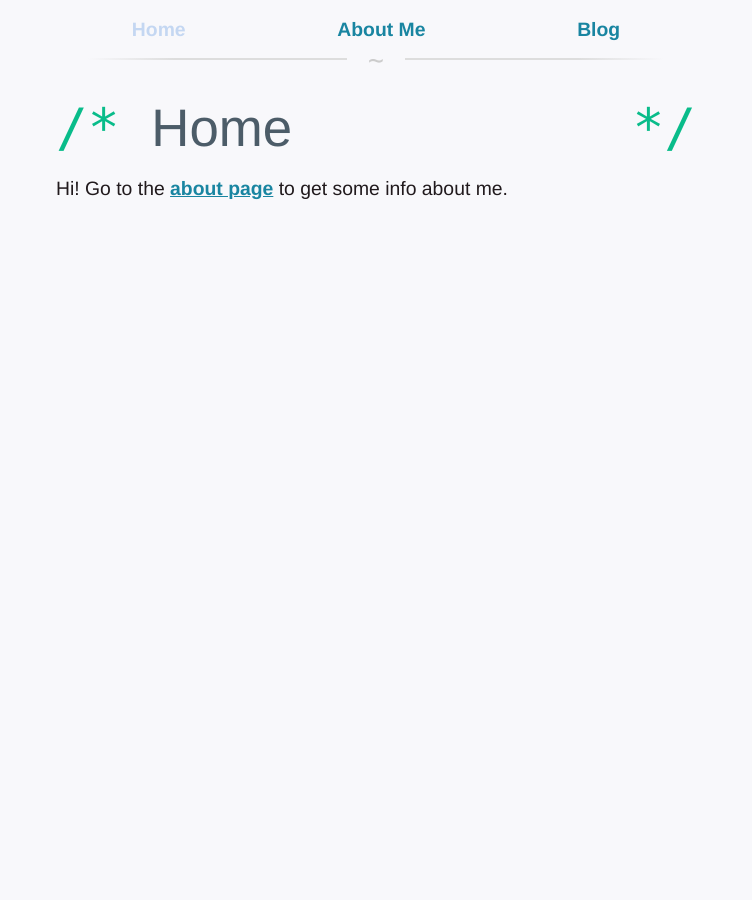
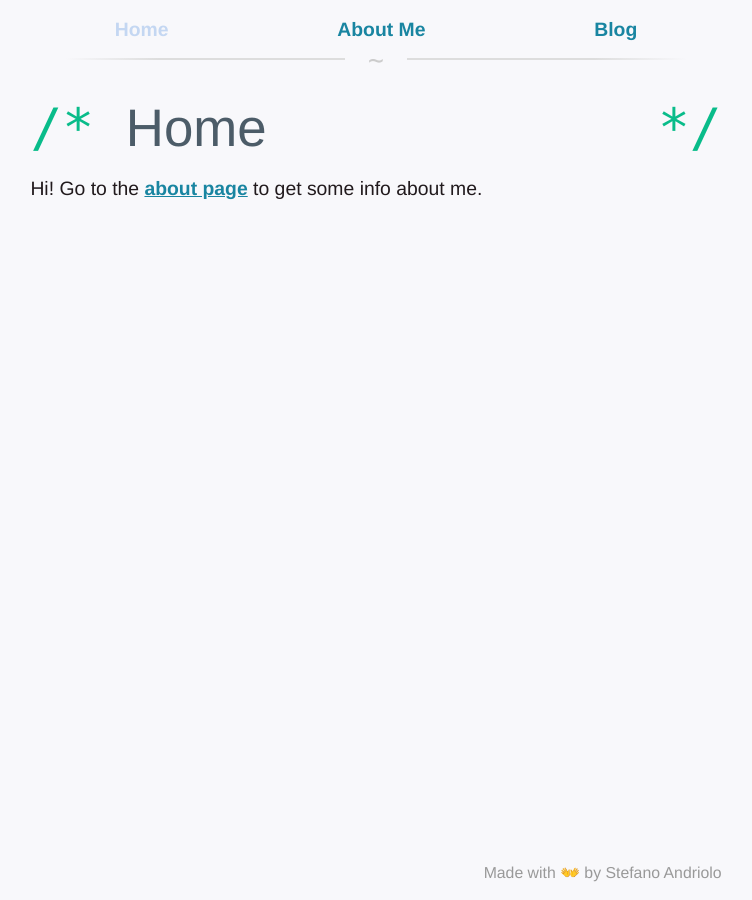
Before and after one commit to steppp/steppp.github.io, a Jekyll site: the page built from index.html, in a window 1280 px wide. Shown: the whole page, without its empty margins (264-1016 px from the left). Built offline with Jekyll 4.4.1, drawn with Linux system fonts in a browser that asks for light colours.

Commit message:
Add basic footer

```diff
--- /dev/null
+++ b/_includes/footer.html
@@ -0,0 +1,3 @@
+<footer>
+  Made with 👐 by Stefano Andriolo
+</footer>
--- a/_layouts/default.html
+++ b/_layouts/default.html
@@ -14,6 +14,7 @@
     <div id="content">
       {% include navigation.html %}
       {{ content }}
+      {% include footer.html %}
     </div>
   </body>
 </html>
--- a/_sass/main.scss
+++ b/_sass/main.scss
@@ -83,15 +83,16 @@ nav > a:visited {
 }
 
 #content {
-  margin-left: 23%;
-  margin-right: 23%;
-  margin-bottom: 1rem;
-  padding-left: 5%;
-  padding-right: 5%;
+  margin-left: 25%;
+  margin-right: 25%;
+  margin-bottom: 0;
   padding-top: $nav-sep-height;
+  padding-bottom: 3rem;
   font-size: 1.1rem;
   color: #211a1d;
-  z-index: -1;
+  box-sizing: border-box;
+  position: relative;
+  min-height: 100vh;
 
   p, li {
     line-height: 1.3rem;
@@ -202,21 +203,38 @@ h1::after {
 */
 }
 
+footer {
+  position: absolute;
+  bottom: 0;
+  right: 0;
+  padding-top: 1.5rem;
+  padding-bottom: 1rem;
+  font-size: 0.9rem;
+  text-align: right;
+  color: #999;
+}
+
 @media screen and (max-width: 1600px) {
+  #content {
+    margin: 0px 23%;
+  }
+}
+
+@media screen and (max-width: 1200px) {
   #content {
     margin: 0px 20%;
   }
 }
 
-@media screen and (max-width: 1200px) {
+@media screen and (max-width: 800px) {
   #content {
-    margin: 0px 17%;
+    margin: 0px 13%;
   }
 }
 
-@media screen and (max-width: 800px) {
+@media screen and (max-width: 600px) {
   #content {
-    margin: 0px;
+    margin: 0px 5%;
   }
 }
 
```
